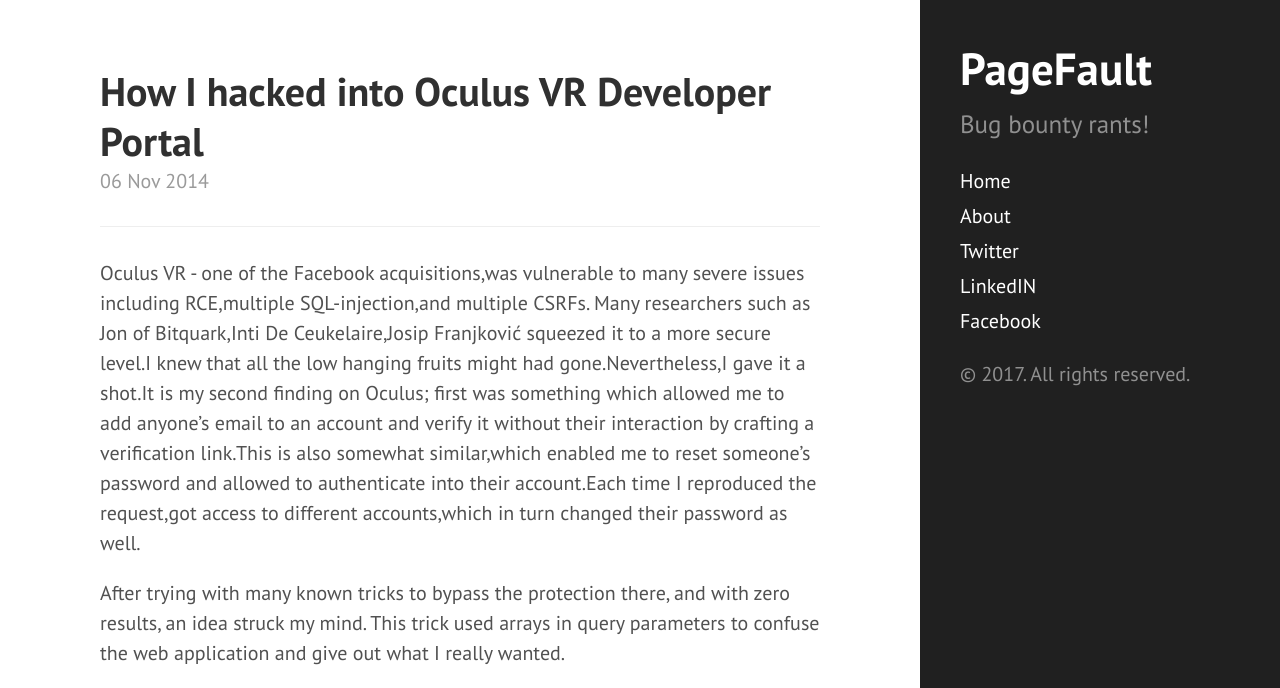
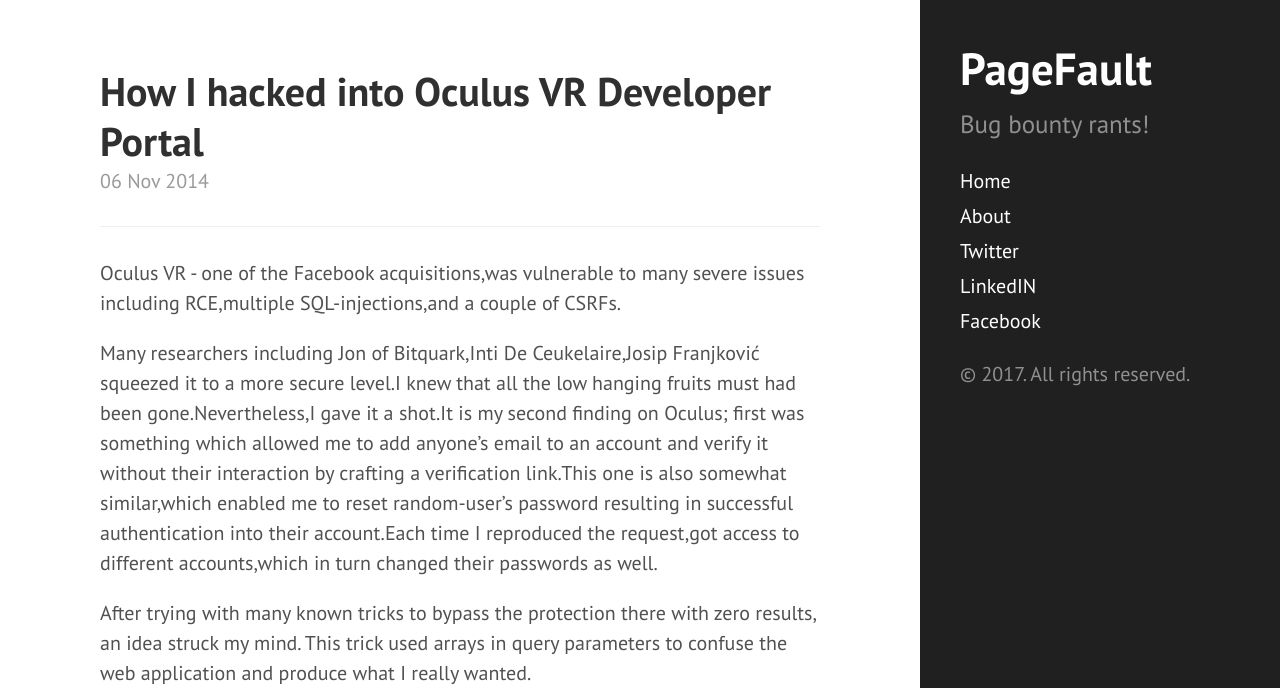
Before and after one commit to sahadnk72/sahadnk72.github.io, a Jekyll site: the page built from index.html, in a window 1280 px wide and 1400 px high, scrolled down 3904 px. Shown: the top 688 px of the window. Built offline with Jekyll 4.4.1, drawn with Linux system fonts in a browser that asks for light colours; Markdown is read by kramdown in place of the engine named in the settings; the list of posts is cut into pages by our own code; some of the changed text lies outside the part shown; grey boxes are pictures that could not be loaded.

Commit message:
Update 2014-11-06-oculus-hack.md

```diff
--- a/_posts/2014-11-06-oculus-hack.md
+++ b/_posts/2014-11-06-oculus-hack.md
@@ -6,18 +6,23 @@ title: How I hacked into Oculus VR Developer Portal
 ---
 
 
-Oculus VR - one of the Facebook acquisitions,was vulnerable to many severe issues including RCE,multiple SQL-injection,and multiple CSRFs.
-Many researchers such as Jon of Bitquark,Inti De Ceukelaire,Josip Franjković squeezed it to a more secure level.I knew that all the low hanging fruits might had gone.Nevertheless,I gave it a shot.It is my second finding on Oculus; first was something which allowed me to add anyone's email to an account and verify it without their interaction by crafting a verification link.This is also somewhat similar,which enabled me to reset someone's password and allowed to authenticate into their account.Each time I reproduced the request,got access to different accounts,which in turn changed their password as well.
+Oculus VR - one of the Facebook acquisitions,was vulnerable to many severe issues including RCE,multiple SQL-injections,and a couple of CSRFs.
 
-After trying with many known tricks to bypass the protection there, and with zero results, an idea struck my mind. This trick used arrays in query parameters to confuse the web application and give out what I really wanted.
+Many researchers including Jon of Bitquark,Inti De Ceukelaire,Josip Franjković squeezed it to a more secure level.I knew that all the low hanging fruits must had been gone.Nevertheless,I gave it a shot.It is my second finding on Oculus; first was something which allowed me to add anyone's email to an account and verify it without their interaction by crafting a verification link.This one is also somewhat similar,which enabled me to reset random-user's password resulting in successful authentication into their account.Each time I reproduced the request,got access to different accounts,which in turn changed their passwords as well.
+
+After trying with many known tricks to bypass the protection there with zero results, an idea struck my mind. This trick used arrays in query parameters to confuse the web application and produce what I really wanted.
+
+Watch the video!
 
 
 
 <iframe width="560" height="315" src="https://www.youtube.com/embed/01a1aProHRU" frameborder="0" allowfullscreen></iframe>
 
+
 Voilaaa!!!
+
 
 A nice bounty followed up after it was reported to the Facebook security team.
 
 
-Hope you enjoyed reading it!
+Hope you enjoyed reading and watching!
```
